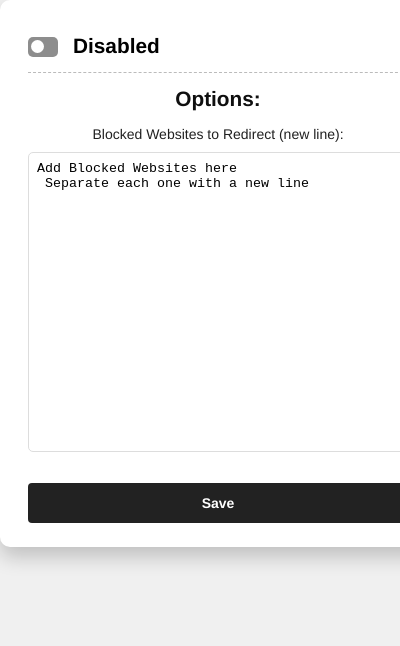
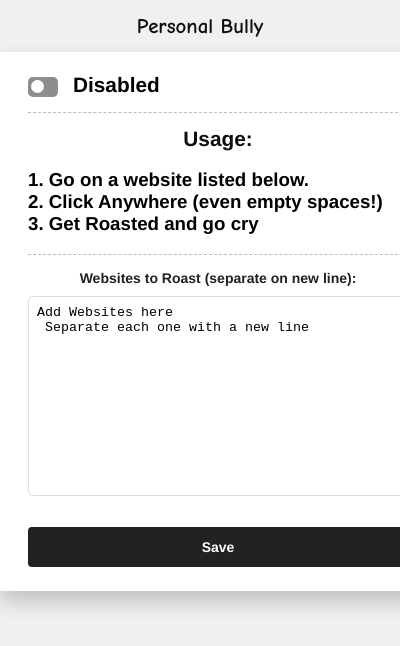
Before and after one commit to hyweric/personal-bully, a browser extension: page popup.html in a window 400 px wide. Shown: the top 646 px of the page. Drawn offline with Linux system fonts and the light colour scheme.

Commit message:
final clean up before submitting

```diff
--- a/popup.css
+++ b/popup.css
@@ -44,7 +44,7 @@ input[type="text"], textarea, select {
     box-sizing: border-box;
     margin-top: 10px;
     margin-bottom: 12px;
-    height: 300px;
+    height: 200px;
     /* resize: vertical; */
 }
 
@@ -102,12 +102,11 @@ ul {
     transform: translate3d(0, 0, 0);
     animation: popOut 1s ease-in-out;
     box-shadow: 0 10px 20px rgba(0, 0, 0, 0.2);
-    padding-top: 12px;
     padding-left: 28px;
     padding-right: 28px;
     padding-bottom: 8px;
     background-color: white;
-    border-radius: 10px;
+    /* border-radius: 10px; */
     position: relative;
     z-index: 1;
 }
--- a/popup.html
+++ b/popup.html
@@ -1,11 +1,11 @@
-<!-- using popup as options page -->
 <!DOCTYPE html>
 <html>
   <head>
-    <title> Your Personal Bully </title>
+    <title> Personal Bully </title>
     <link rel = "stylesheet" href = "./popup.css">
   </head>
   <body>
+    <h1 style = "font-family: 'Comic Sans MS', 'Comic Sans', cursive;"> Personal Bully </h1>
     <div class = "container">
       <div class="switch-container">
         <label class="switch">
@@ -15,16 +15,18 @@
         <span id="statusLabel"></span>
     </div>
     <div class = "divider"></div>
-    <h1>Options: </h1>
-    <label for="blockedWebsites"> Blocked Websites to Redirect (new line):</label>
+    <h1>Usage: </h1>
+
+    <h3 style = "text-align: left;"> 1. Go on a website listed below. <br>
+         2. Click Anywhere (even empty spaces!) <br>
+         3. Get Roasted and go cry<br>
+    </h4>
+    <div class = "divider"></div>
+    <label for="blockedWebsites"> <strong> Websites to Roast (separate on new line): </strong></label>
     <textarea type = "text2" id="blockedWebsites"></textarea>
     <div id="status"></div>
     <button id="save">Save</button>
     <br>
-    <!-- <label for="routine">Unblocked Website (One max):</label>
-    <ul id="whitelist">
-
-    </ul> -->
   </div>
 
     <script src="popup.js"></script>
--- a/popup.js
+++ b/popup.js
@@ -8,7 +8,6 @@ document.getElementById('toggleButton').addEventListener('change', function() {
 
         toggleSwitch.checked = enabled; //pos of switch
         statusLabel.textContent = enabled ? 'Enabled' : 'Disabled'; //status symbol text
-        // statusLabel.style.color = enabled ? '#00CC66' : 'red'; //status symbol color
     });
 });
 
@@ -19,7 +18,6 @@ window.onload = function() {
     chrome.storage.sync.get('enabled', function(items) {
         toggleSwitch.checked = items.enabled;
         statusLabel.textContent = items.enabled ? 'Enabled' : 'Disabled';
-        // statusLabel.style.color = items.enabled ? '#00CC66' : 'red';
     });
 };
 
@@ -39,10 +37,10 @@ const saveOptions = () => {
 // Store in chrome storage
 const restoreOptions = () => {
     chrome.storage.sync.get(
-        { blockedWebsites: 'Add Blocked Websites here \n Separate each one with a new line' },
+        { blockedWebsites: 'Add Websites here \n Separate each one with a new line' },
         (items) => {
             try {
-                document.getElementById('blockedWebsites').value = items.blockedWebsites || 'Add Blocked Websites here \n Separate each one with a new line';
+                document.getElementById('blockedWebsites').value = items.blockedWebsites || 'Add Websites here \n Separate each one with a new line';
             } catch (error) {
                 console.log('Error:', error);
             }
```
Also changed, not shown: content.js (+7 -8 lines).
